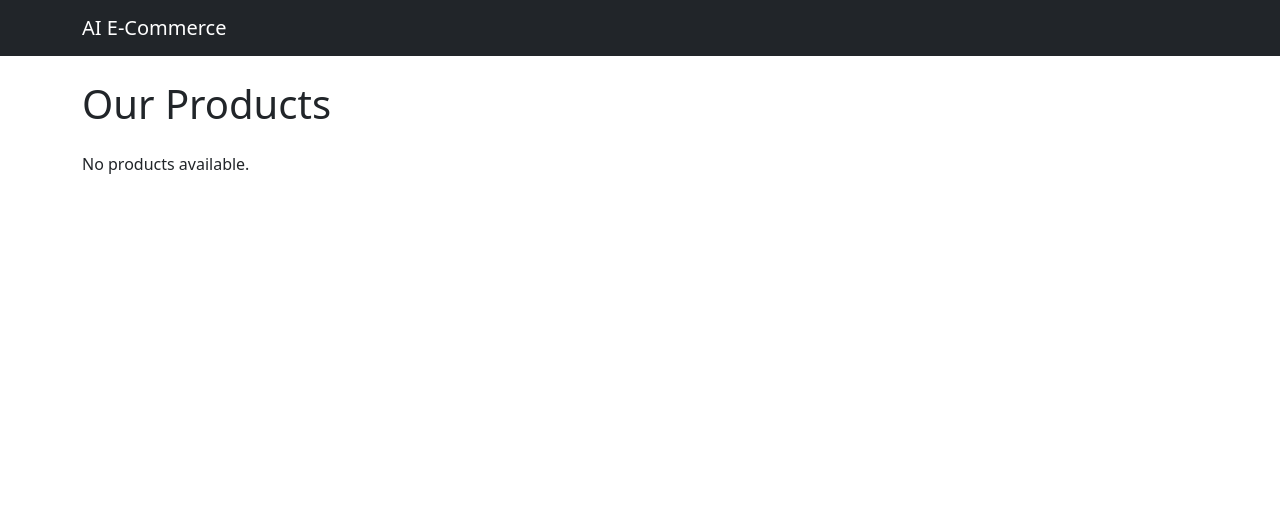
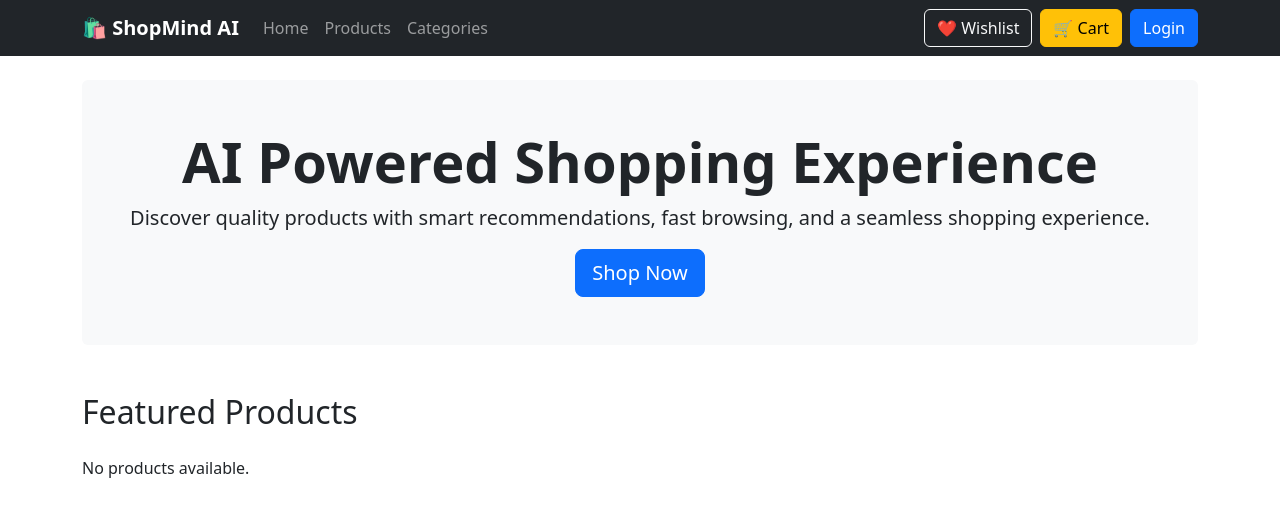
Before and after one commit to CHANDUBALAGANI/shopmind-ai, a Django app: page / in a window 1280 px wide. Shown: the top 517 px of the page. Run offline with Django 5.2, Linux system fonts and the light colour scheme; data that the repository does not hold is empty.

Commit message:
Add professional navbar and hero section

```diff
--- a/templates/base.html
+++ b/templates/base.html
@@ -13,11 +13,67 @@
 <body>
 
     <!-- Navigation Bar -->
-    <nav class="navbar navbar-dark bg-dark">
-        <div class="container">
-            <a class="navbar-brand" href="#">AI E-Commerce</a>
+    <nav class="navbar navbar-expand-lg navbar-dark bg-dark">
+    <div class="container">
+
+        <a class="navbar-brand fw-bold" href="/">
+            🛍️ ShopMind AI
+        </a>
+
+        <button class="navbar-toggler"
+                type="button"
+                data-bs-toggle="collapse"
+                data-bs-target="#navbarNav">
+
+            <span class="navbar-toggler-icon"></span>
+
+        </button>
+
+        <div class="collapse navbar-collapse"
+             id="navbarNav">
+
+            <ul class="navbar-nav me-auto">
+
+                <li class="nav-item">
+                    <a class="nav-link" href="/">
+                        Home
+                    </a>
+                </li>
+
+                <li class="nav-item">
+                    <a class="nav-link" href="#">
+                        Products
+                    </a>
+                </li>
+
+                <li class="nav-item">
+                    <a class="nav-link" href="#">
+                        Categories
+                    </a>
+                </li>
+
+            </ul>
+
+            <div class="d-flex">
+
+                <a href="#" class="btn btn-outline-light me-2">
+                    ❤️ Wishlist
+                </a>
+
+                <a href="#" class="btn btn-warning me-2">
+                    🛒 Cart
+                </a>
+
+                <a href="#" class="btn btn-primary">
+                    Login
+                </a>
+
+            </div>
+
         </div>
-    </nav>
+
+    </div>
+</nav>
 
     <!-- Main Content -->
     <div class="container mt-4">
--- a/templates/products/product_list.html
+++ b/templates/products/product_list.html
@@ -2,7 +2,26 @@
 
 {% block content %}
 
-<h1 class="mb-4">Our Products</h1>
+<div class="bg-light p-5 rounded mb-5 text-center">
+
+    <h1 class="display-4 fw-bold">
+        AI Powered Shopping Experience
+    </h1>
+
+    <p class="lead">
+        Discover quality products with smart recommendations,
+        fast browsing, and a seamless shopping experience.
+    </p>
+
+    <a href="#products" class="btn btn-primary btn-lg">
+        Shop Now
+    </a>
+
+</div>
+
+<h2 id="products" class="mb-4">
+    Featured Products
+</h2>
 
 <div class="row">
 
```
